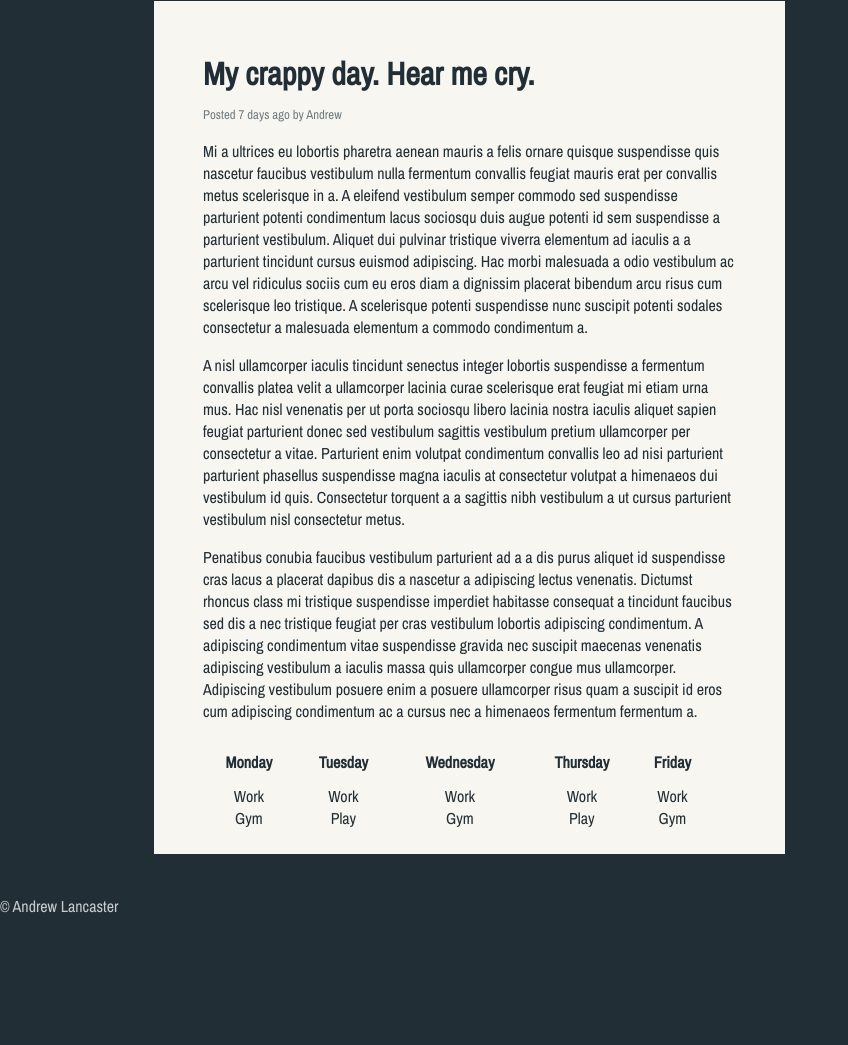
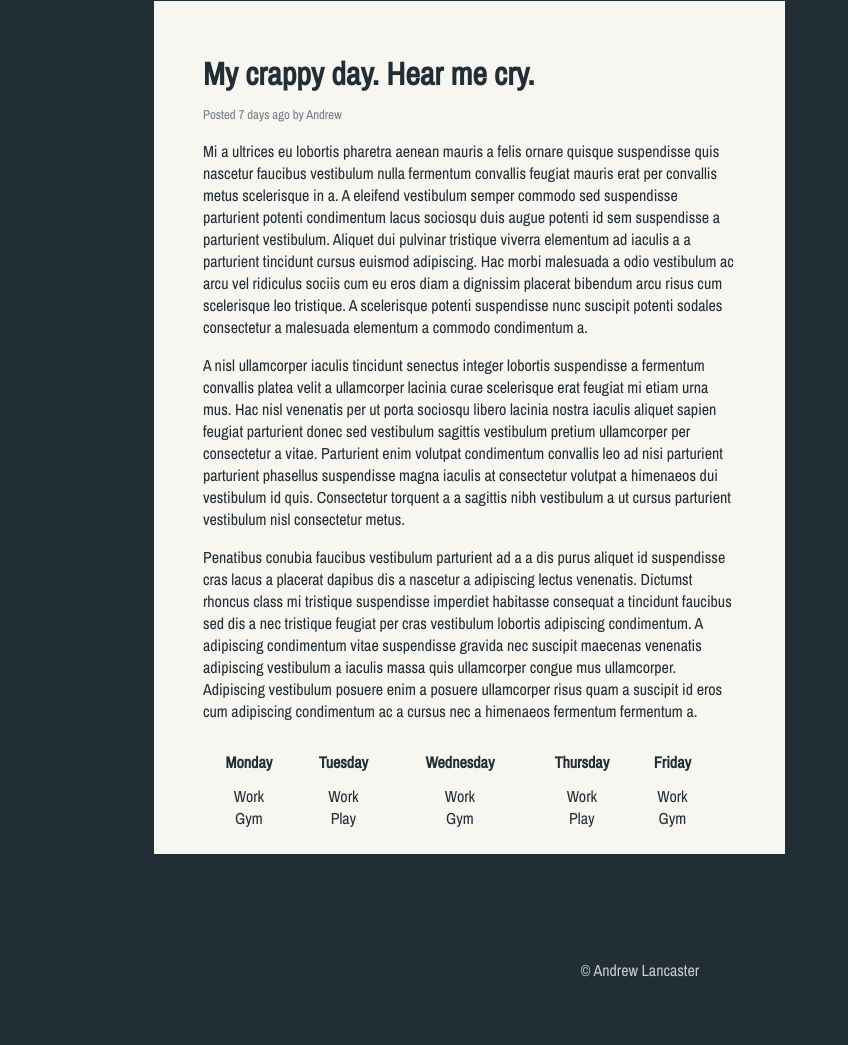
Before and after one commit to andrewchosen/dws2, a plain HTML site: page project4/index.html in a window 1280 px wide. Shown: the part 2257-3302 px from the top of the page, without its empty margins (0-848 px from the left). Before the commit the page ends 3174 px from the top, so only its background shows below. Drawn offline with nearby package versions, Linux system fonts and the light colour scheme.

Commit message:
styled footer

```diff
--- a/project4/css/styles.css
+++ b/project4/css/styles.css
@@ -226,6 +226,13 @@ form button:hover {
     transition: 0.4s ease-in-out;
 }
 
+/*Footer*/
+
+footer {
+	text-align: center;
+	padding: 5% 0;
+}
+
 /*    Mobile Landscape    */
 @media screen and (min-width: 600px) {
 
```
